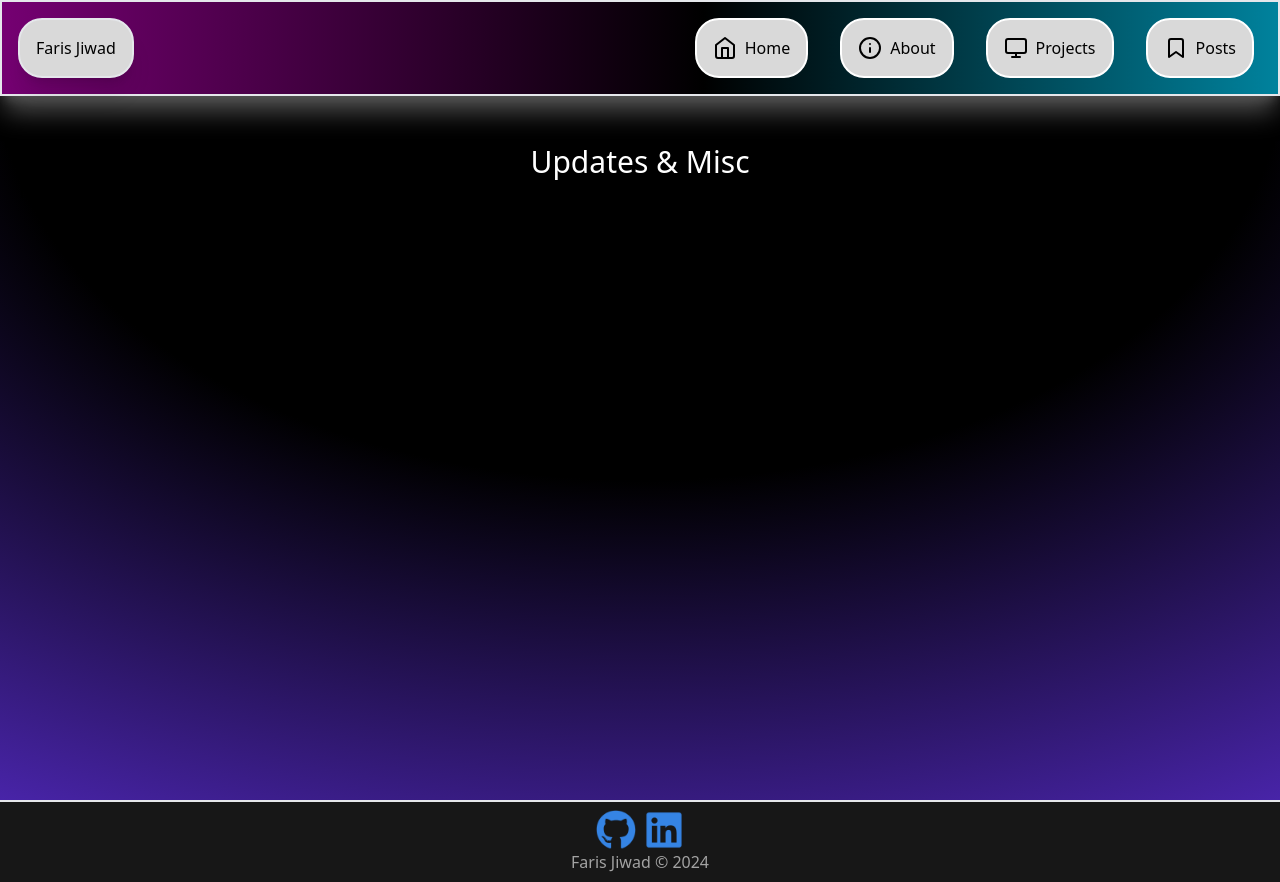
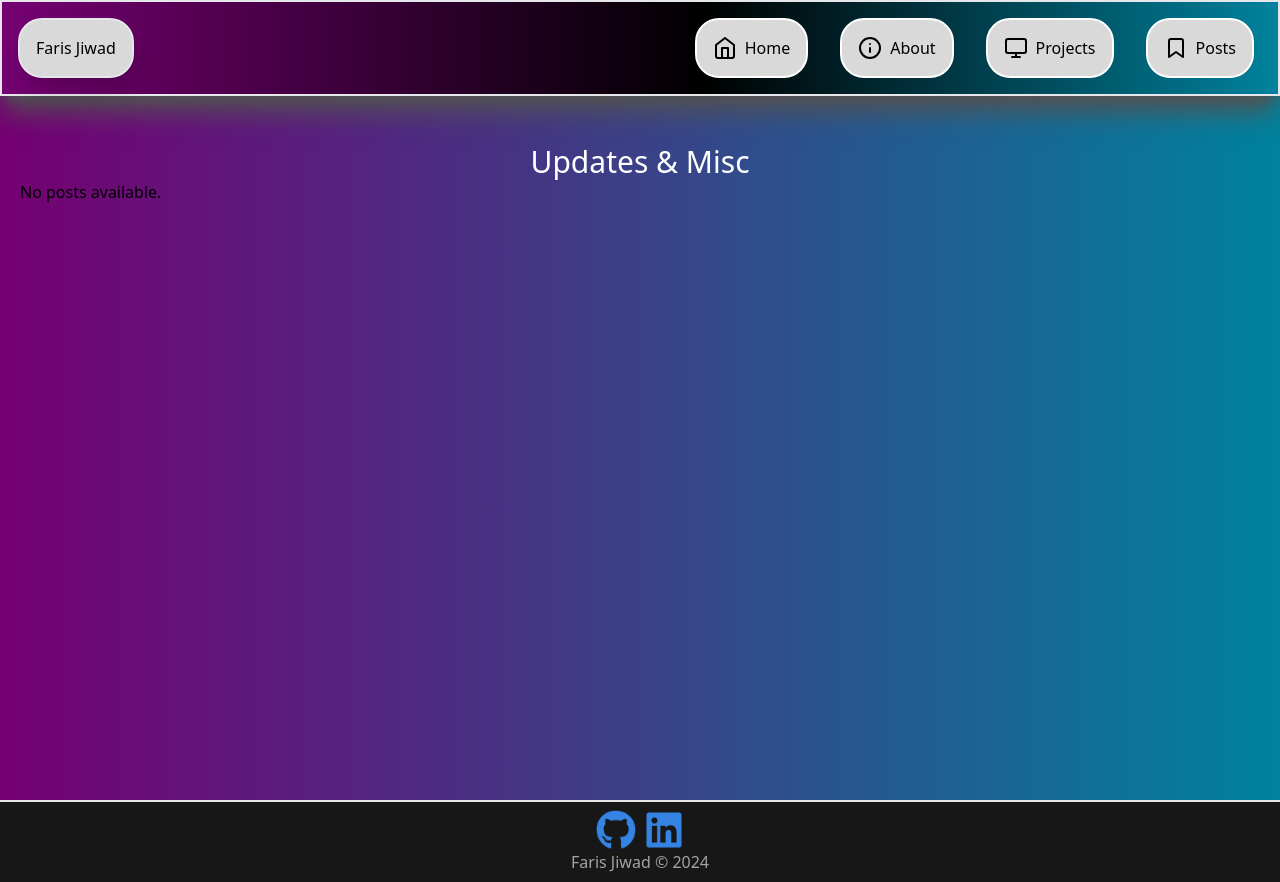
Before and after one commit to Ferriswheel09/ferriswheel09.github.io, a Next.js app: page /posts in a window 1280 px wide. Built offline with nearby package versions, Linux system fonts and the light colour scheme.

Commit message:
Fixed background to be lighter and more fun

```diff
--- a/src/app/about/page.tsx
+++ b/src/app/about/page.tsx
@@ -40,7 +40,7 @@
     const tasks = TaskList()
     console.log(tasks)
     return (
-        <div className="pt-36 text-white overflow-x-hidden inset-0 h-full w-full items-center px-5 pb-24 [background:radial-gradient(125%_125%_at_50%_10%,#000_40%,#63e_100%)]">
+        <div className="pt-36 text-white overflow-x-hidden inset-0 h-full w-full items-center px-5 pb-24 bg-gradient-to-r from-grad-purp to-grad-blue">
             <div>
                 <h1 className="text-4xl font-bold my-4">Things on my to-do list:</h1>
                 <ul>
--- a/src/app/page.tsx
+++ b/src/app/page.tsx
@@ -6,7 +6,7 @@
 
 export default function HomePage() {
     return (
-        <div className="absolute inset-0 h-full w-full items-center px-5 pb-24 pt-96 [background:radial-gradient(125%_125%_at_50%_10%,#000_40%,#63e_100%)]">
+        <div className="absolute inset-0 h-full w-full items-center px-5 pb-24 pt-96 bg-gradient-to-r from-grad-purp to-grad-blue">
             <div>
                 <h2 className="text-2xl text-center text-slate-400">Hey there, I'm Faris. I code things and it works sometimes</h2>
                 <h2 className="text-4xl text-center text-white">
--- a/src/app/posts/page.tsx
+++ b/src/app/posts/page.tsx
@@ -40,7 +40,7 @@
 
   //Fix the background to ensure consistency (have background be more static and moves with the page)
   return (
-    <div className='relative min-h-screen inset-0 h-full w-full items-center px-5 pb-24 pt-36 [background:radial-gradient(125%_125%_at_50%_10%,#000_40%,#63e_100%)] '>
+    <div className='relative min-h-screen inset-0 h-full w-full items-center px-5 pb-24 pt-36 bg-gradient-to-r from-grad-purp to-grad-blue '>
       <h1 className='text-white text-center text-3xl'>Updates & Misc</h1>
       {posts.length > 0 ? (
         <ul className='py-10 max-h-full grid grid-cols-1 sm:grid-cols-2  gap-x-10 gap-y-20'>
--- a/src/app/projects/page.tsx
+++ b/src/app/projects/page.tsx
@@ -2,7 +2,7 @@
 
 export default function ProjectPage(){
     return(
-        <div className="relative min-h-screen text-white inset-0 h-full w-full items-center px-5 pb-24 pt-36 [background:radial-gradient(125%_125%_at_50%_10%,#000_40%,#63e_100%)]">
+        <div className="relative min-h-screen text-white inset-0 h-full w-full items-center px-5 pb-24 pt-36 bg-gradient-to-r from-grad-purp to-grad-blue">
             <h1 className="text-4xl my-4 font-bold tracking-wider text-center">Experience</h1>
             <div className="my-4">
                 <h1 className="text-2xl">GWUSEC</h1>
```
